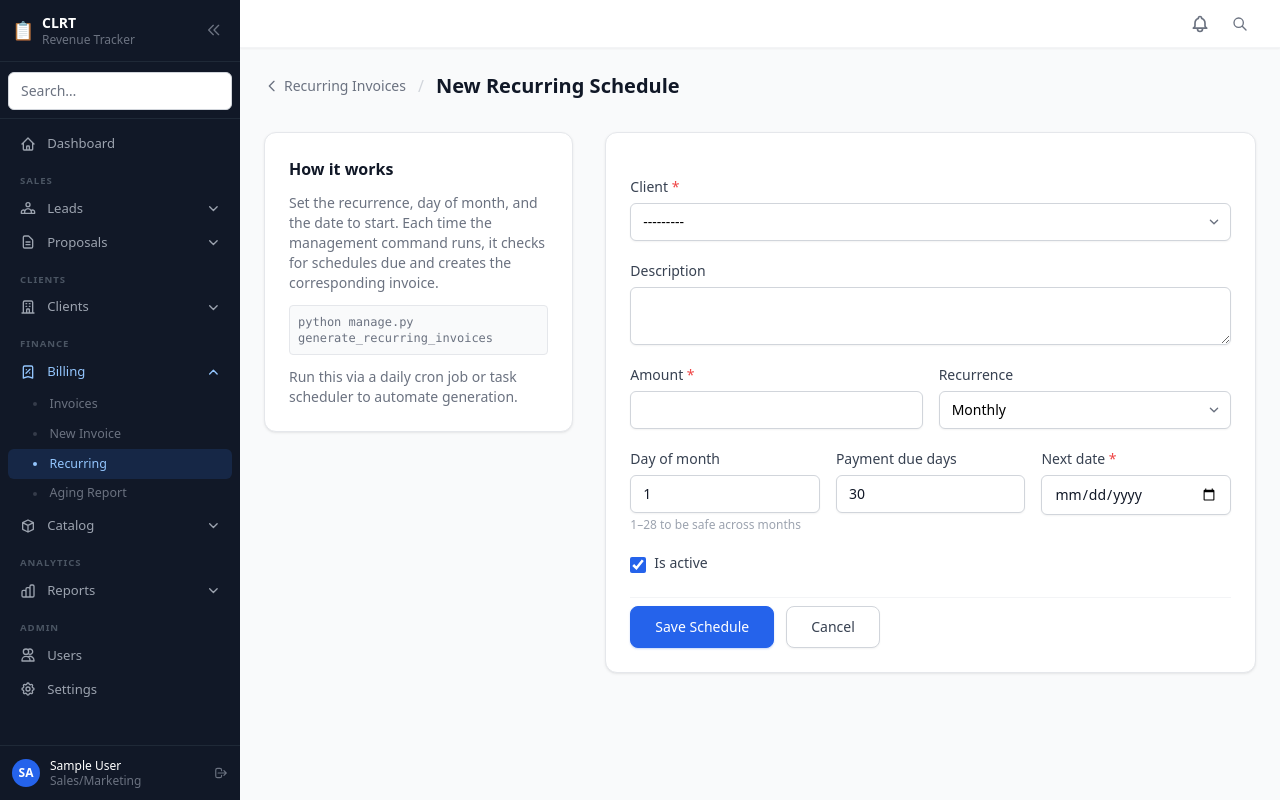
After one commit to ashim888/clrt, a Django app: page /billing/recurring/add/ in a window 1280 px wide. The commit adds this page. Run offline with Django 5.2, Linux system fonts and the light colour scheme; the visitor is signed in with stand-in values (Sample User, id 1); data comes from the database, SQL or seed files in the repository; data that the repository does not hold is empty; some libraries are stand-ins or nearby versions.

Commit message:
date range filter on reports, conversion funnel, invoice aging report, recurring invoices

```diff
--- a/billing/forms.py
+++ b/billing/forms.py
@@ -1,5 +1,5 @@
 from django import forms
-from .models import Invoice, Payment
+from .models import Invoice, Payment, RecurringInvoice
 from clients.models import Client, Contract
 from core.mixins import TailwindFormMixin
 import uuid
@@ -36,3 +36,17 @@ class PaymentForm(TailwindFormMixin, forms.ModelForm):
     def __init__(self, *args, **kwargs):
         super().__init__(*args, **kwargs)
         self.apply_tailwind()
+
+
+class RecurringInvoiceForm(TailwindFormMixin, forms.ModelForm):
+    class Meta:
+        model = RecurringInvoice
+        fields = ["client", "description", "amount", "recurrence", "day_of_month", "payment_due_days", "next_date", "is_active"]
+        widgets = {
+            "description": forms.Textarea(attrs={"rows": 2}),
+            "next_date": forms.DateInput(attrs={"type": "date"}),
+        }
+
+    def __init__(self, *args, **kwargs):
+        super().__init__(*args, **kwargs)
+        self.apply_tailwind()
--- a/billing/models.py
+++ b/billing/models.py
@@ -35,6 +35,42 @@ class Invoice(models.Model):
         super().save(*args, **kwargs)
 
 
+class RecurringInvoice(models.Model):
+    RECURRENCE_CHOICES = [
+        ("monthly", "Monthly"),
+        ("quarterly", "Quarterly"),
+        ("yearly", "Yearly"),
+    ]
+    client = models.ForeignKey(Client, on_delete=models.CASCADE, related_name="recurring_invoices")
+    description = models.TextField(blank=True)
+    amount = models.DecimalField(max_digits=12, decimal_places=2)
+    recurrence = models.CharField(max_length=20, choices=RECURRENCE_CHOICES, default="monthly")
+    day_of_month = models.PositiveSmallIntegerField(default=1, help_text="Day of month to generate invoice (1–28)")
+    payment_due_days = models.PositiveSmallIntegerField(default=30, help_text="Days until invoice is due")
+    next_date = models.DateField(help_text="Next generation date")
+    is_active = models.BooleanField(default=True)
+    created_at = models.DateTimeField(auto_now_add=True)
+
+    class Meta:
+        ordering = ["next_date"]
+
+    def __str__(self):
+        return f"{self.client} — {self.get_recurrence_display()} {self.amount}"
+
+    def advance_next_date(self):
+        import calendar
+        months_delta = {"monthly": 1, "quarterly": 3, "yearly": 12}[self.recurrence]
+        y, m = self.next_date.year, self.next_date.month
+        m += months_delta
+        y += (m - 1) // 12
+        m = (m - 1) % 12 + 1
+        max_day = calendar.monthrange(y, m)[1]
+        day = min(self.day_of_month, max_day, 28)
+        from datetime import date as _date
+        self.next_date = _date(y, m, day)
+        self.save(update_fields=["next_date"])
+
+
 class Payment(models.Model):
     MODE_CHOICES = [
         ("cash", "Cash"),
--- a/billing/urls.py
+++ b/billing/urls.py
@@ -8,7 +8,12 @@ urlpatterns = [
     path("add/", views.invoice_create, name="invoice_create"),
     path("<int:pk>/", views.invoice_detail, name="invoice_detail"),
     path("<int:pk>/edit/", views.invoice_edit, name="invoice_edit"),
+    path("aging/", views.invoice_aging, name="invoice_aging"),
     path("mark-overdue/", views.mark_overdue, name="mark_overdue"),
+    path("recurring/", views.recurring_invoice_list, name="recurring_list"),
+    path("recurring/add/", views.recurring_invoice_create, name="recurring_create"),
+    path("recurring/<int:pk>/edit/", views.recurring_invoice_edit, name="recurring_edit"),
+    path("recurring/<int:pk>/toggle/", views.recurring_invoice_toggle, name="recurring_toggle"),
     path("<int:invoice_pk>/payment/add/", views.payment_add, name="payment_add"),
     path("<int:pk>/print/", views.invoice_print, name="invoice_print"),
 ]
--- a/billing/views.py
+++ b/billing/views.py
@@ -3,8 +3,9 @@ from django.contrib.auth.decorators import login_required
 from django.contrib import messages
 from django.core.paginator import Paginator
 from django.db.models import Q, Sum
-from .models import Invoice, Payment
-from .forms import InvoiceForm, PaymentForm
+from django.views.decorators.http import require_POST
+from .models import Invoice, Payment, RecurringInvoice
+from .forms import InvoiceForm, PaymentForm, RecurringInvoiceForm
 from clients.models import Client  # noqa
 
 _INV_SORT = {"date": "generated_date", "due": "due_date", "amount": "amount", "status": "status", "client": "client__organization_name"}
@@ -78,6 +79,47 @@ def invoice_edit(request, pk):
 
 
 @login_required
+def invoice_aging(request):
+    from django.utils import timezone
+    today = timezone.now().date()
+    invoices = (
+        Invoice.objects
+        .filter(status__in=["pending", "overdue"])
+        .select_related("client")
+        .order_by("due_date")
+    )
+    buckets = [
+        {"key": "current", "label": "Current", "subtitle": "not yet due", "color": "green", "items": []},
+        {"key": "1_30",    "label": "1–30 days", "subtitle": "overdue",  "color": "amber", "items": []},
+        {"key": "31_60",   "label": "31–60 days","subtitle": "overdue",  "color": "orange","items": []},
+        {"key": "61_90",   "label": "61–90 days","subtitle": "overdue",  "color": "red",   "items": []},
+        {"key": "90_plus", "label": "90+ days",  "subtitle": "overdue",  "color": "rose",  "items": []},
+    ]
+    for inv in invoices:
+        days = (today - inv.due_date).days
+        inv._days_overdue = max(days, 0)
+        if days <= 0:
+            buckets[0]["items"].append(inv)
+        elif days <= 30:
+            buckets[1]["items"].append(inv)
+        elif days <= 60:
+            buckets[2]["items"].append(inv)
+        elif days <= 90:
+            buckets[3]["items"].append(inv)
+        else:
+            buckets[4]["items"].append(inv)
+    for b in buckets:
+        b["total"] = sum(float(i.amount) for i in b["items"])
+        b["count"] = len(b["items"])
+    grand_total = sum(b["total"] for b in buckets)
+    return render(request, "billing/invoice_aging.html", {
+        "buckets": buckets,
+        "grand_total": grand_total,
+        "today": today,
+    })
+
+
+@login_required
 def mark_overdue(request):
     from django.utils import timezone
     updated = Invoice.objects.filter(
@@ -101,6 +143,52 @@ def invoice_print(request, pk):
 
 
 @login_required
+def recurring_invoice_list(request):
+    schedules = RecurringInvoice.objects.select_related("client").order_by("is_active", "next_date")
+    return render(request, "billing/recurring_list.html", {"schedules": schedules})
+
+
+@login_required
+def recurring_invoice_create(request):
+    if not (request.user.is_admin() or request.user.is_accounts()):
+        messages.error(request, "Access denied.")
+        return redirect("billing:recurring_list")
+    form = RecurringInvoiceForm(request.POST or None)
+    if form.is_valid():
+        form.save()
+        messages.success(request, "Recurring invoice schedule created.")
+        return redirect("billing:recurring_list")
+    return render(request, "billing/recurring_form.html", {"form": form, "title": "New Recurring Schedule"})
+
+
+@login_required
+def recurring_invoice_edit(request, pk):
+    schedule = get_object_or_404(RecurringInvoice, pk=pk)
+    if not (request.user.is_admin() or request.user.is_accounts()):
+        messages.error(request, "Access denied.")
+        return redirect("billing:recurring_list")
+    form = RecurringInvoiceForm(request.POST or None, instance=schedule)
+    if form.is_valid():
+        form.save()
+        messages.success(request, "Schedule updated.")
+        return redirect("billing:recurring_list")
+    return render(request, "billing/recurring_form.html", {"form": form, "title": "Edit Schedule", "schedule": schedule})
+
+
+@login_required
+@require_POST
+def recurring_invoice_toggle(request, pk):
+    schedule = get_object_or_404(RecurringInvoice, pk=pk)
+    if not (request.user.is_admin() or request.user.is_accounts()):
+        messages.error(request, "Access denied.")
+        return redirect("billing:recurring_list")
+    schedule.is_active = not schedule.is_active
+    schedule.save(update_fields=["is_active"])
+    messages.success(request, f"Schedule {'activated' if schedule.is_active else 'paused'}.")
+    return redirect("billing:recurring_list")
+
+
+@login_required
 def payment_add(request, invoice_pk):
     invoice = get_object_or_404(Invoice, pk=invoice_pk)
     if not (request.user.is_admin() or request.user.is_accounts()):
--- a/templates/base.html
+++ b/templates/base.html
@@ -373,6 +373,8 @@
           <div class="sb-sub" id="sub-billing">
             <a href="/billing/" class="sb-sublink" onclick="closeMobileMenu()">Invoices</a>
             <a href="/billing/add/" class="sb-sublink" onclick="closeMobileMenu()">New Invoice</a>
+            <a href="/billing/recurring/" class="sb-sublink" onclick="closeMobileMenu()">Recurring</a>
+            <a href="/billing/aging/" class="sb-sublink" onclick="closeMobileMenu()">Aging Report</a>
           </div>
         </div>
         <div class="sb-group" data-group="catalog">
--- /dev/null
+++ b/templates/billing/recurring_form.html
@@ -0,0 +1,76 @@
+{% extends "base.html" %}
+{% block title %}{{ title }}{% endblock %}
+{% block nav_billing %}bg-gray-800 text-white{% endblock %}
+{% block content %}
+<div class="flex items-center gap-3 mb-8">
+  <a href="{% url "billing:recurring_list" %}" class="inline-flex items-center gap-1 text-sm text-gray-500 hover:text-gray-800 transition-colors">
+    <svg class="w-4 h-4" fill="none" stroke="currentColor" viewBox="0 0 24 24"><path stroke-linecap="round" stroke-linejoin="round" stroke-width="2" d="M15 19l-7-7 7-7"/></svg>
+    Recurring Invoices
+  </a>
+  <span class="text-gray-300">/</span>
+  <h1 class="text-xl font-semibold text-gray-900">{{ title }}</h1>
+</div>
+
+<div class="grid lg:grid-cols-3 gap-8 items-start">
+  <div class="lg:col-span-1">
+    <div class="card p-6 sticky top-6">
+      <h2 class="text-base font-semibold text-gray-900 mb-3">How it works</h2>
+      <div class="space-y-3 text-sm text-gray-500">
+        <p>Set the recurrence, day of month, and the date to start. Each time the management command runs, it checks for schedules due and creates the corresponding invoice.</p>
+        <p class="text-xs bg-gray-50 p-2 rounded border border-gray-200 font-mono">python manage.py generate_recurring_invoices</p>
+        <p>Run this via a daily cron job or task scheduler to automate generation.</p>
+      </div>
+    </div>
+  </div>
+
+  <div class="lg:col-span-2">
+    <div class="card p-6">
+      <form method="post" class="space-y-5">
+        {% csrf_token %}
+        <div>
+          <label class="block text-sm font-medium text-gray-700 mb-1.5">{{ form.client.label }} <span class="text-red-500">*</span></label>
+          {{ form.client }}
+          {% if form.client.errors %}<p class="text-red-500 text-xs mt-1">{{ form.client.errors.0 }}</p>{% endif %}
+        </div>
+        <div>
+          <label class="block text-sm font-medium text-gray-700 mb-1.5">{{ form.description.label }}</label>
+          {{ form.description }}
+        </div>
+        <div class="grid grid-cols-2 gap-4">
+          <div>
+            <label class="block text-sm font-medium text-gray-700 mb-1.5">{{ form.amount.label }} <span class="text-red-500">*</span></label>
+            {{ form.amount }}
+          </div>
+          <div>
+            <label class="block text-sm font-medium text-gray-700 mb-1.5">{{ form.recurrence.label }}</label>
+            {{ form.recurrence }}
+          </div>
+        </div>
+        <div class="grid grid-cols-3 gap-4">
+          <div>
+            <label class="block text-sm font-medium text-gray-700 mb-1.5">{{ form.day_of_month.label }}</label>
+            {{ form.day_of_month }}
+            <p class="text-xs text-gray-400 mt-1">1–28 to be safe across months</p>
+          </div>
+          <div>
+            <label class="block text-sm font-medium text-gray-700 mb-1.5">{{ form.payment_due_days.label }}</label>
+            {{ form.payment_due_days }}
+          </div>
+          <div>
+            <label class="block text-sm font-medium text-gray-700 mb-1.5">{{ form.next_date.label }} <span class="text-red-500">*</span></label>
+            {{ form.next_date }}
+          </div>
+        </div>
+        <div class="flex items-center gap-2">
+          {{ form.is_active }}
+          <label class="text-sm font-medium text-gray-700">{{ form.is_active.label }}</label>
+        </div>
+        <div class="flex items-center gap-3 pt-2 border-t border-gray-100">
+          <button type="submit" class="btn-primary px-6 py-2.5">Save Schedule</button>
+          <a href="{% url "billing:recurring_list" %}" class="btn-secondary px-6 py-2.5">Cancel</a>
+        </div>
+      </form>
+    </div>
+  </div>
+</div>
+{% endblock %}
```
Also changed, not shown: billing/management/commands/generate_recurring_invoices.py (added, +46 -0 lines), dashboard/views.py (+77 -35 lines), templates/billing/invoice_aging.html (added, +119 -0 lines), templates/billing/recurring_list.html (added, +81 -0 lines), templates/dashboard/reports.html (+54 -2 lines), billing/management/__init__.py (added), billing/management/commands/__init__.py (added), billing/migrations/0002_recurring_invoice.py (added).
